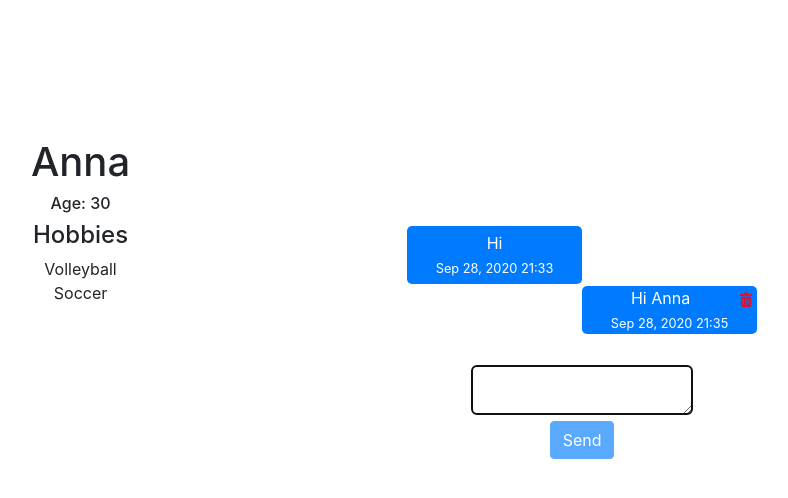
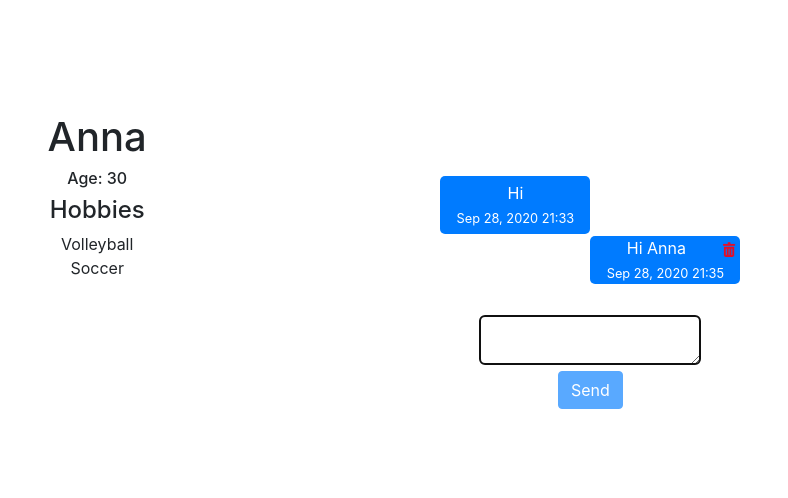
Before and after one commit to Luca-Al-Kafiri/Hobbibi2, a Django app: a page that uses hobbibi/templates/hobbibi/layout.html in a window 1280 px wide. Shown: the part 76-574 px from the top of the page, without its empty margins (246-1034 px from the left). Run offline with Django 3.2, Linux system fonts and the light colour scheme; a user stored in the database is signed in; data comes from the database, SQL or seed files in the repository; some libraries are stand-ins or nearby versions.

Commit message:
update chat css

```diff
--- a/hobbibi/static/hobbibi/style.css
+++ b/hobbibi/static/hobbibi/style.css
@@ -45,8 +45,8 @@ body{
 #meg{
     display: flex;
     flex-direction: column-reverse;
-    height: 350px;
-    width: 350px;
+    height: 300px;
+    width: 300px;
     word-wrap: break-word;
     overflow: auto;
 }
```
